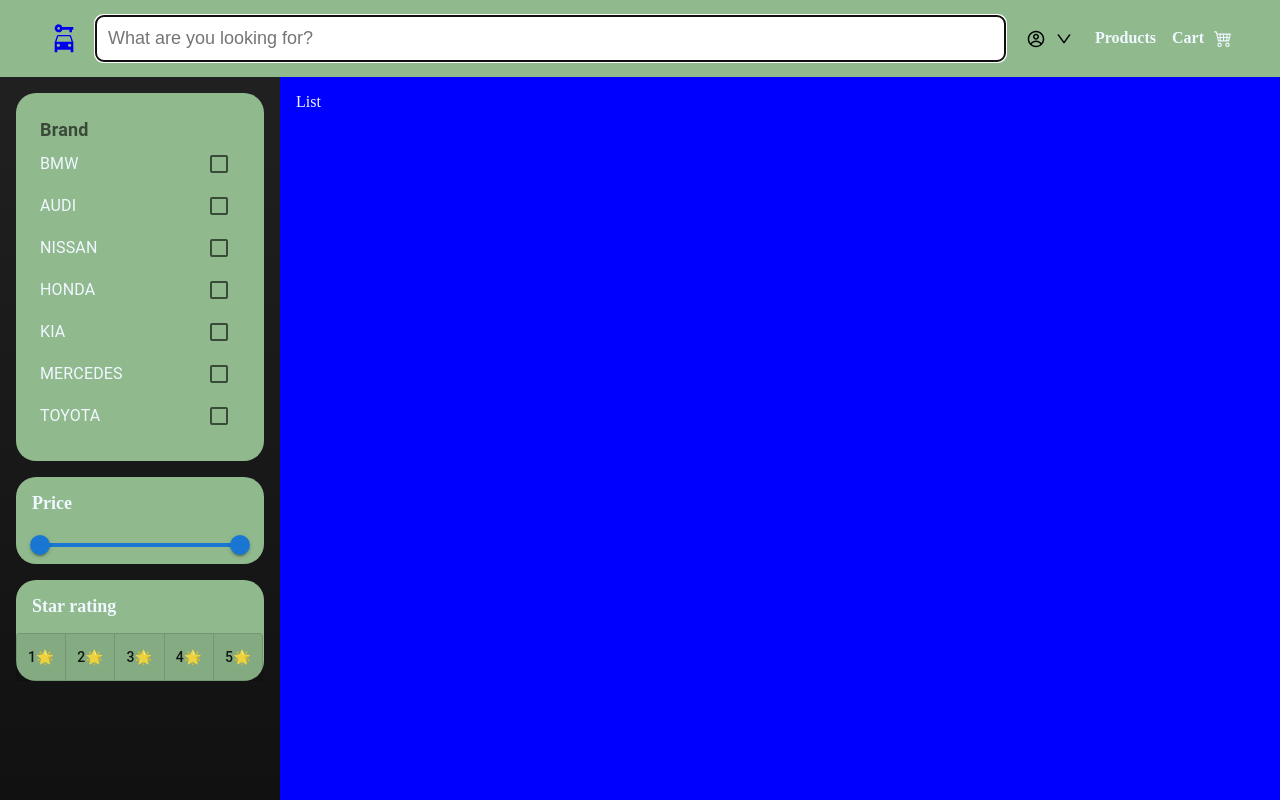
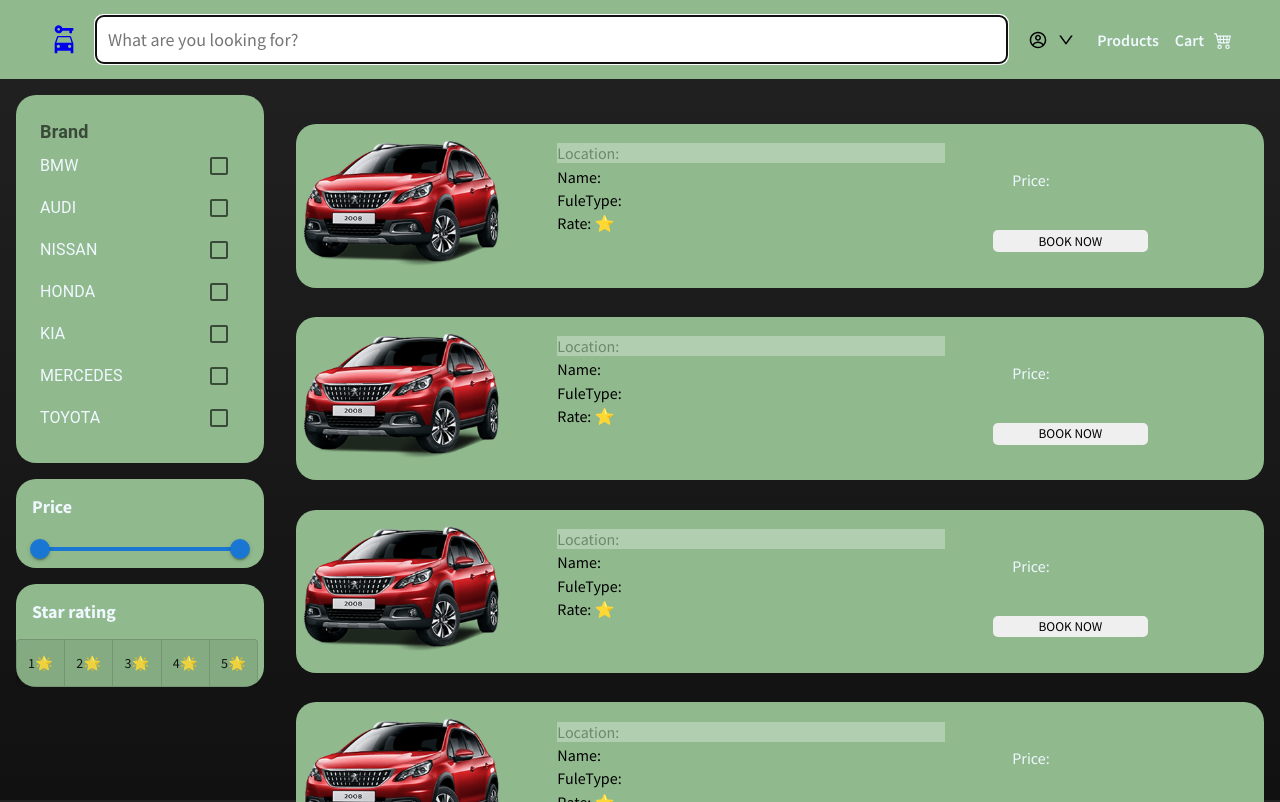
Before and after one commit to HNOONa-0/Carpool, a React (Create React App) app: page /product in a window 1280 px wide. Built offline with nearby package versions, Linux system fonts and the light colour scheme.

Commit message:
Show Card in proudact page

```diff
--- a/package.json
+++ b/package.json
@@ -20,7 +20,7 @@
     "web-vitals": "^2.1.4"
   },
   "scripts": {
-    "start": "react-scripts start",
+    "start": "react-scripts --openssl-legacy-provider start",
     "build": "react-scripts build",
     "test": "react-scripts test",
     "eject": "react-scripts eject"
--- a/src/Pages/Product/ProductList.js
+++ b/src/Pages/Product/ProductList.js
@@ -1,9 +1,14 @@
 import React from "react";
-
+import Newcard from '../../Components/newcard'
 const ProductList=()=>{
     return(
-        <div className="product-list-wrap flex1 overflow-y-auto p16" style={{backgroundColor:'blue'}}>
-            List
+        <div className="product-list-wrap flex1 overflow-y-auto p16">
+          <Newcard/>
+          <Newcard/>
+          <Newcard/>
+          <Newcard/>
+          <Newcard/>
+          <Newcard/>
         </div>
     )
 }
```
Also changed, not shown: 1 other file (tests, documents, lock files or other folders).
